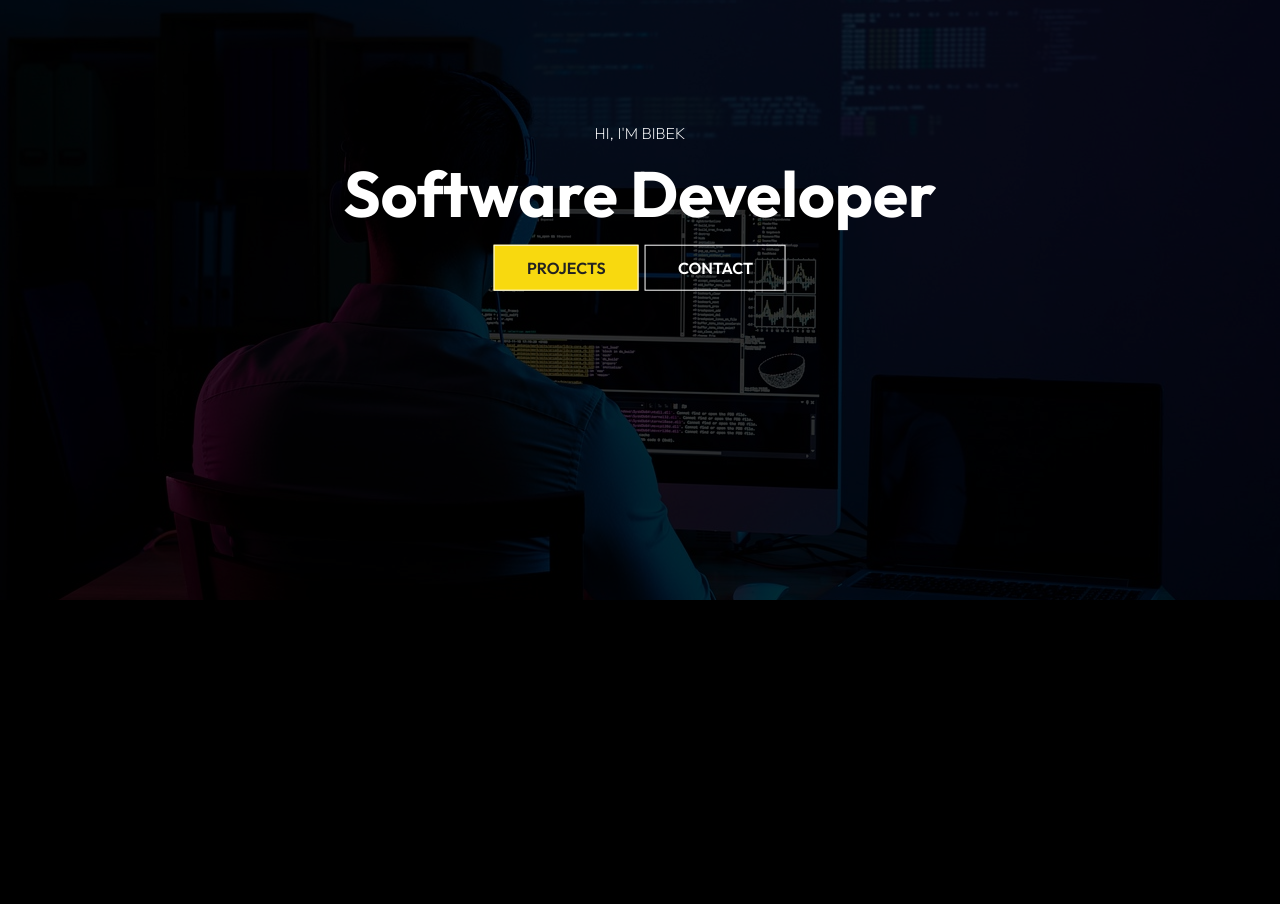
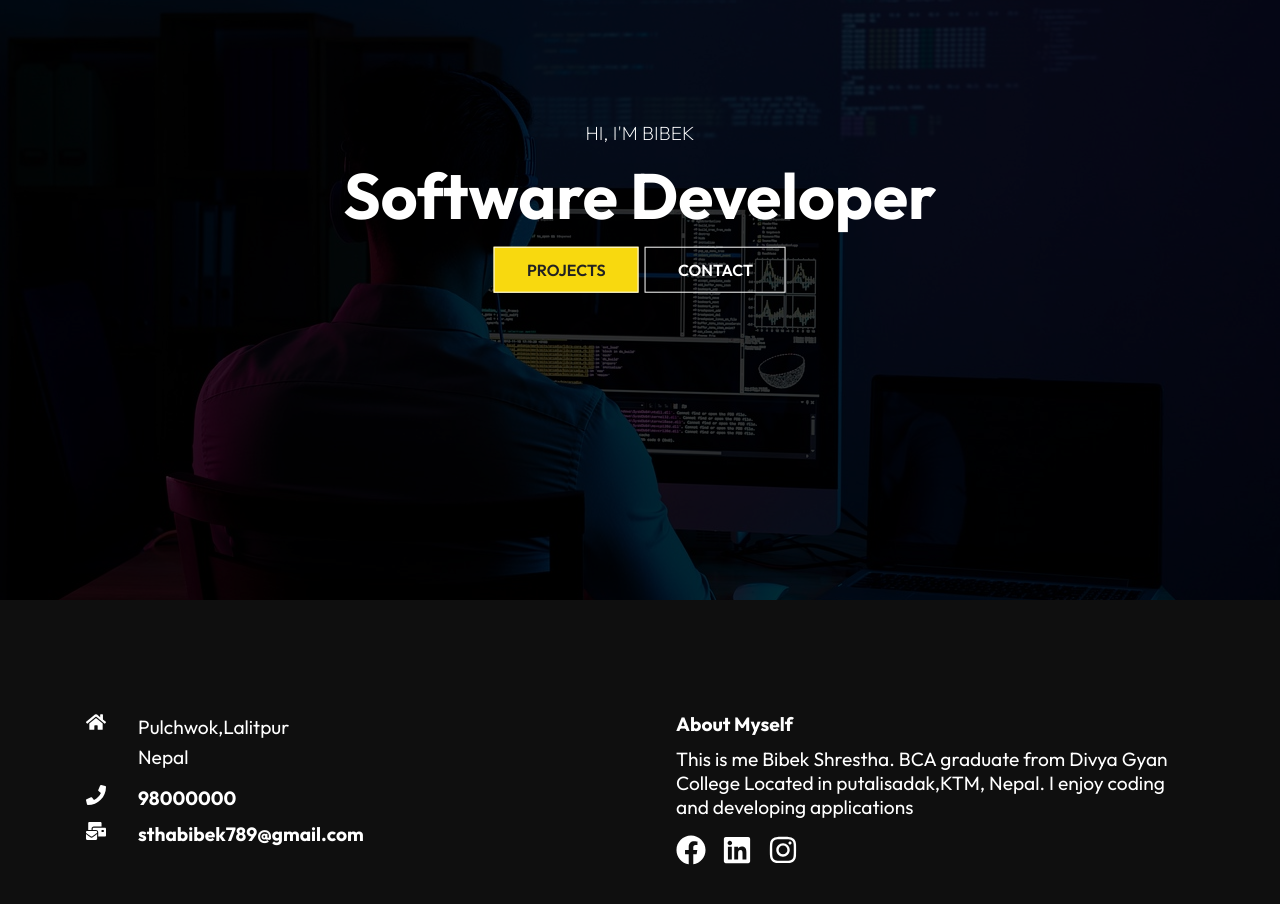
Before and after one commit to Vivek-Shrestha/portfolio, a React (Create React App) app: page / in a window 1280 px wide. Shown: the part 200-1104 px from the top of the page. Before the commit the page ends 804 px from the top, so only its background shows below. Built offline with nearby package versions, Linux system fonts and the light colour scheme.

Commit message:
Footer Section

```diff
--- /dev/null
+++ b/src/components/Footer.js
@@ -0,0 +1,48 @@
+import "./FooterStyles.css"
+
+import React from 'react'
+import { FaHome, FaPhone ,FaMailBulk, FaFacebook, FaLinkedin, FaInstagram} from "react-icons/fa";
+
+const Footer = () => {
+  return (
+    <div className="footer">
+<div className="footer-container">
+    <div className="left">
+        <div className="location">
+            <FaHome size={20} style={{color:"#fff",marginRight:"2rem"}}/>
+            <div>
+                <p>Pulchwok,Lalitpur</p>
+                <p>Nepal</p>
+            </div>
+            </div>
+
+        <div className="phone">
+           <h4> <FaPhone size={20} style={{color:"#fff",marginRight:"2rem"}}/>
+            98000000</h4>
+        </div>
+
+        <div className="email">
+           <h4> <FaMailBulk size={20} style={{color:"#fff",marginRight:"2rem"}}/>
+            sthabibek789@gmail.com</h4>
+        </div>
+    </div>
+    <div className="right">
+    <h4>About Myself</h4>
+    <p>This is me Bibek Shrestha. BCA graduate from Divya Gyan College Located in putalisadak,KTM, Nepal.
+        I enjoy coding and developing applications</p>
+<div className="social">
+<FaFacebook size={30} style={{color:"#fff",marginRight:"1rem"}}/>
+<FaLinkedin size={30} style={{color:"#fff",marginRight:"1rem"}}/>
+
+<FaInstagram size={30} style={{color:"#fff",marginRight:"1rem"}}/>
+
+</div>
+</div>
+</div>
+</div>
+
+
+  )
+}
+
+export default Footer
--- /dev/null
+++ b/src/components/FooterStyles.css
@@ -0,0 +1,57 @@
+.footer{
+    width: 100%;
+    padding: 6rem 0;
+    background-color:rgba(19, 19, 19, 0.8) ;
+}
+
+.footer-container{
+    max-width: 1140px;
+    margin: auto;
+    display: grid;
+    grid-template-columns: repeat(2, 1fr);
+    grid-gap: 40px;
+
+}
+.left{
+    height: 100%;
+    max-width: 100%;
+    display: flex;
+    flex-direction: column;
+    padding: 1rem;
+}
+.location{
+    display: flex;
+    margin-bottom: 0.8rem;
+
+}
+
+.location p{
+    line-height: 30px;
+}
+
+.right{
+    height: 100%;
+    max-width: 100%;
+    display: flex;
+    flex-direction: column;
+    padding: 1rem;
+}
+.social{
+    margin-top: 1rem;
+}
+
+h4{
+    font-size: 1.2rem;
+    padding-bottom: 0.7rem;
+
+}
+p{
+    font-size: 1.2rem;
+}
+
+@media screen and(max-width:640px) {
+    .footer-container{
+        grid-template-columns: 1fr;
+    }
+
+}
--- a/src/components/Navbar.js
+++ b/src/components/Navbar.js
@@ -24,7 +24,7 @@ const Navbar = () => {
         <Link to="/">
             <h1>Portfolio</h1>
         </Link>
-        <ul className={click ? "nav-menu ":"nav-menu active"}>
+        <ul className={click ? "nav-menu active":"nav-menu "}>
             <li>
                 <Link to="/">Home</Link>
             </li>
@@ -40,8 +40,9 @@ const Navbar = () => {
         </ul>
         <div className="hamburger" onClick={handleClick}>
             {click ? (
-            <FaBars size={20} style={{color:"#fff"}}/>):(
-            <FaTimes size={20} style={{color:"#fff"}}/>
+                <FaTimes size={20} style={{color:"#fff"}}/>
+            ):(
+            <FaBars size={20} style={{color:"#fff"}}/>
 
 )}
 
--- a/src/routes/Home.js
+++ b/src/routes/Home.js
@@ -1,12 +1,15 @@
 import React from 'react'
 import Navbar from '../components/Navbar'
 import HeroImg from '../components/HeroImg'
+import Footer from '../components/Footer'
+
 
 function Home() {
   return (
     <div>
       <Navbar/>
       <HeroImg/>
+      <Footer/>
     </div>
   )
 }
```
